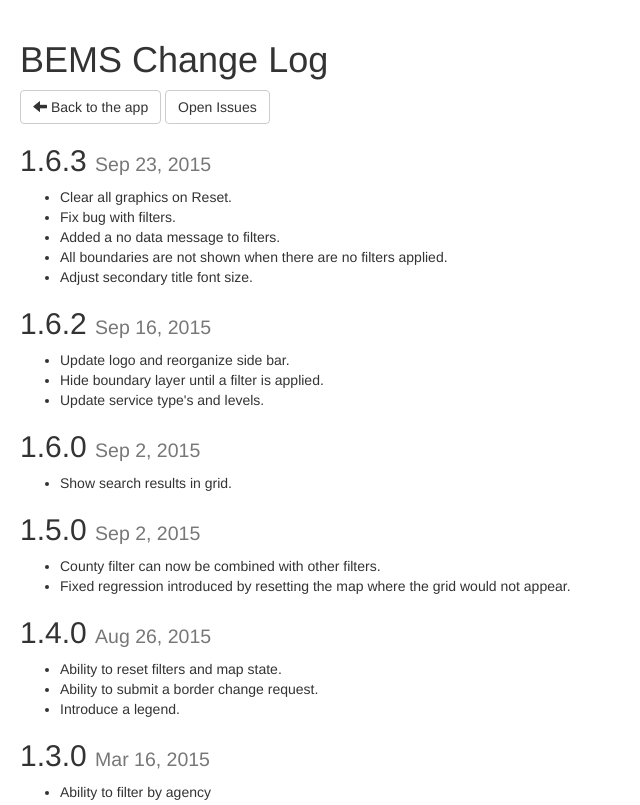
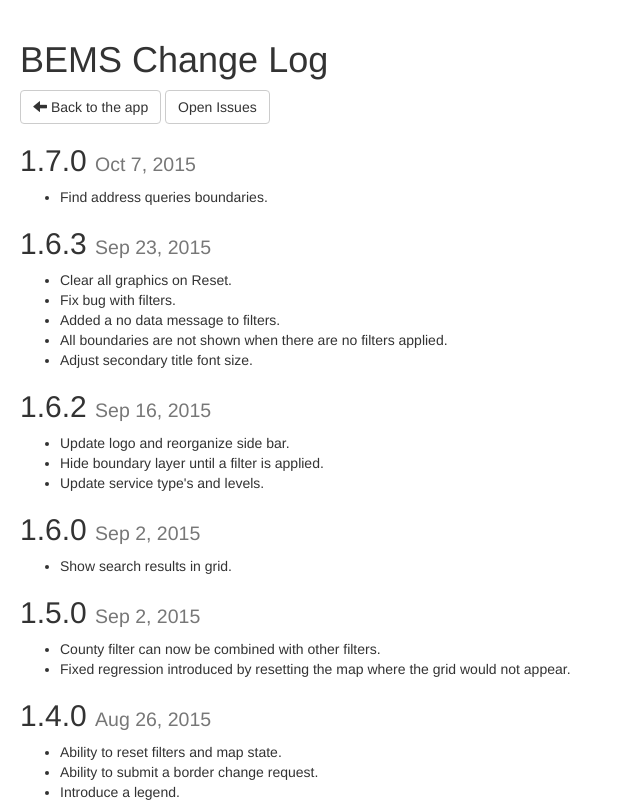
Before and after one commit to agrc/BEMS, a website: page src/ChangeLog.html in a window 1280 px wide. Shown: the top 805 px of the page, without its empty margins (0-640 px from the left). Drawn offline with nearby package versions, Linux system fonts and the light colour scheme.

Commit message:
Release v1.7.0

```diff
--- a/bower.json
+++ b/bower.json
@@ -1,6 +1,6 @@
 {
   "name": "BEMS",
-  "version": "1.6.5",
+  "version": "1.7.0",
   "dependencies": {
     "agrc": "agrc-widgets#2.11.3",
     "bootstrap": "~3.3",
--- a/package.json
+++ b/package.json
@@ -1,6 +1,6 @@
 {
   "name": "BEMS",
-  "version": "1.6.5",
+  "version": "1.7.0",
   "homepage": "https://github.com/agrc/BEMS",
   "repository": {
     "type": "git",
--- a/src/ChangeLog.html
+++ b/src/ChangeLog.html
@@ -14,6 +14,10 @@
     <h1>BEMS Change Log</h1>
     <a href="./" class="btn btn-default"><span class="glyphicon glyphicon-arrow-left"></span> Back to the app</a>
     <a href="https://github.com/agrc/BEMS/issues?state=open" class="btn btn-default">Open Issues</a>
+    <h2>1.7.0 <small>Oct 7, 2015</small></h2>
+    <ul>
+        <li>Find address queries boundaries.</li>
+    </ul>
     <h2>1.6.3 <small>Sep 23, 2015</small></h2>
     <ul>
         <li>Clear all graphics on Reset.</li>
--- a/src/app/config.js
+++ b/src/app/config.js
@@ -15,7 +15,7 @@ define(['dojo/has', 'esri/config'], function(has, esriConfig) {
 
         // version.: String
         //      The version number.
-        version: '1.6.5',
+        version: '1.7.0',
 
         // apiKey: String
         //      The api key used for services on api.mapserv.utah.gov
--- a/src/app/package.json
+++ b/src/app/package.json
@@ -1,6 +1,6 @@
 {
     "name": "BEMS",
-    "version": "1.6.5",
+    "version": "1.7.0",
     "main": "main",
     "description": "BEMS",
     "homepage": "https://github.com/agrc/BEMS",
```
